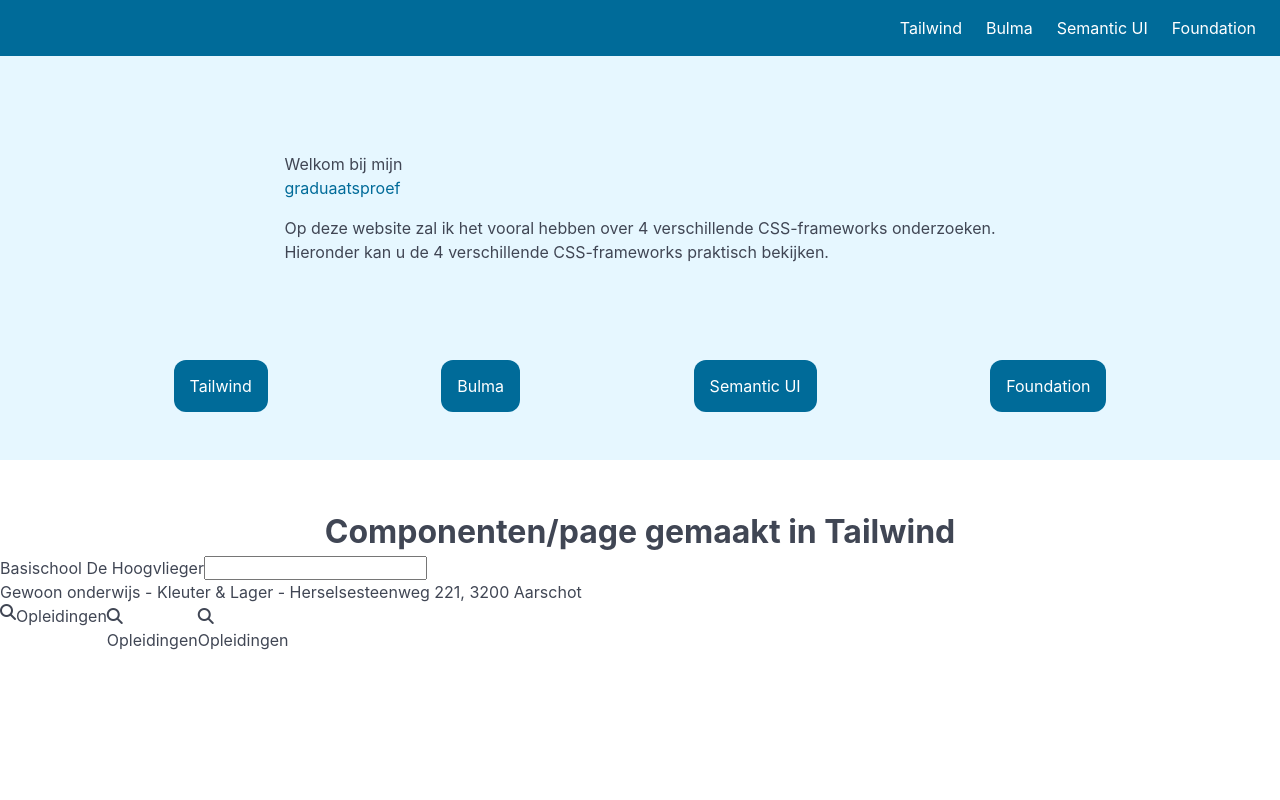
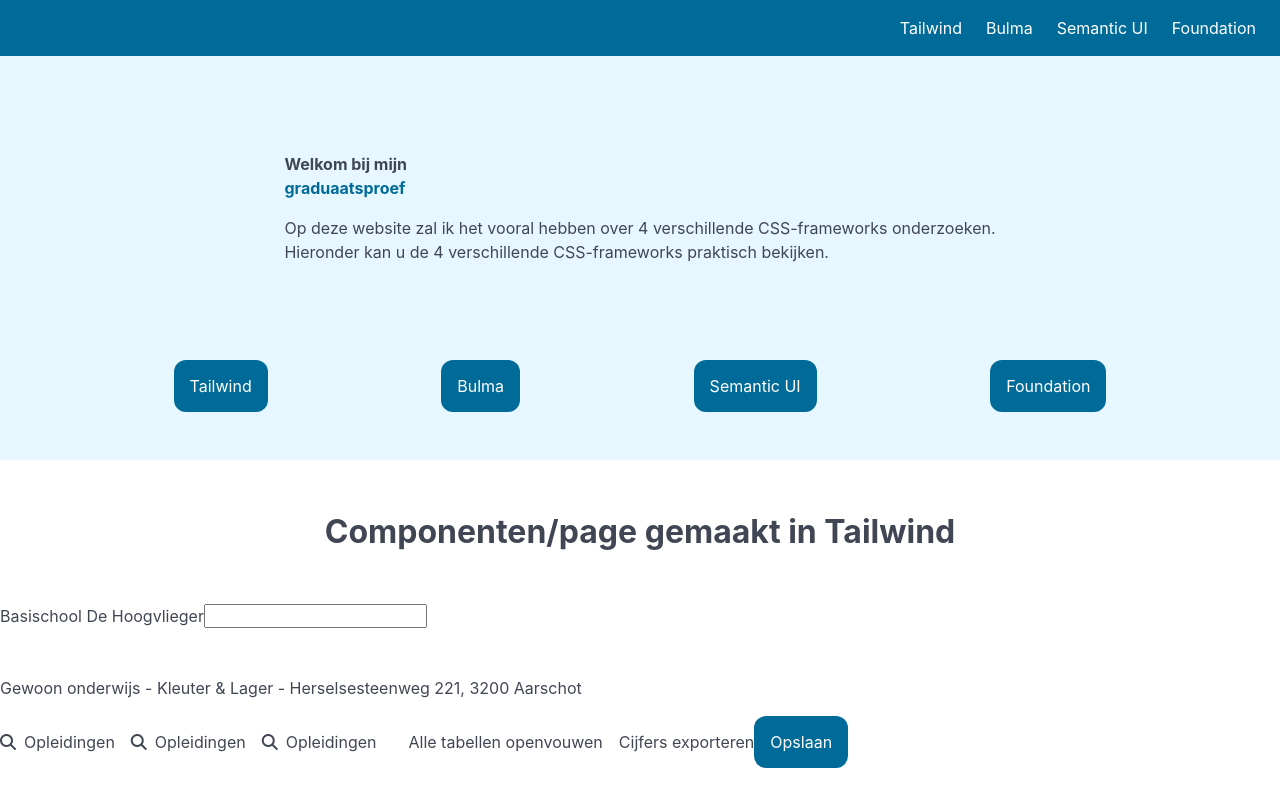
Before and after one commit to GhostAlec/Graduaatsproef_2025_Alec_Andries_2DVOb, a plain HTML site: page Bulma/Bulma.html in a window 1280 px wide. Drawn offline with nearby package versions, Linux system fonts and the light colour scheme.

Commit message:
working in bulma

```diff
--- a/Bulma/Bulma.html
+++ b/Bulma/Bulma.html
@@ -19,8 +19,8 @@
 
 <div class="is-flex is-flex-direction-column  is-align-items-center pb-6 pt-6 has-background-info-95 ">
     <div class="is-flex is-flex-direction-column pb-6 pt-6  ">
-        <h1 class="">Welkom bij mijn</h1>
-        <h1 class="mb-4 has-text-info-30">graduaatsproef</h1>
+        <h1 class="has-text-weight-bold">Welkom bij mijn</h1>
+        <h1 class="mb-4 has-text-info-30 has-text-weight-bold">graduaatsproef</h1>
         <p>
             Op deze website zal ik het vooral hebben over 4 verschillende CSS-frameworks onderzoeken. <br> Hieronder kan u de 4 verschillende CSS-frameworks praktisch bekijken.
         </p>
@@ -44,33 +44,40 @@
     </button>
 </div>
 
-    <div class="has-text-centered mt-6">
+    <div class="has-text-centered mt-6 mb-6">
         <h1 class="is-size-3 has-text-weight-bold">Componenten/page gemaakt in Tailwind</h1>
     </div>
 
 
 <div class="is-flex is-flex-direction-column">
-    <div class="is-flex is-flex-direction-row">
+    <div class="is-flex is-flex-direction-row mb-6">
         <h1>Basischool De Hoogvlieger</h1>
         <input type="text" class="">
     </div>
-    <div>
+    <div class="mb-4">
         <p>Gewoon onderwijs - Kleuter & Lager - Herselsesteenweg 221, 3200 Aarschot</p>
     </div>
     <div class="is-flex is-flex-direction-row ">
         <div class="is-flex is-flex-direction-row">
-            <div class="is-flex is-flex-direction-row">
-                <i class="fa-solid fa-magnifying-glass"></i>
+            <div class="is-flex is-flex-direction-row is-align-items-center mr-4 ">
+                <i class="fa-solid fa-magnifying-glass mr-2"></i>
                 <p>Opleidingen</p>
             </div>
-            <div class="flex items-center gap-[10px]">
-                <i class="fa-solid fa-magnifying-glass"></i>
+            <div class="is-flex is-flex-direction-row is-align-items-center mr-4">
+                <i class="fa-solid fa-magnifying-glass mr-2"></i>
                 <p>Opleidingen</p>
             </div>
-            <div class="flex items-center gap-[10px]">
-                <i class="fa-solid fa-magnifying-glass"></i>
+            <div class="is-flex is-flex-direction-row is-align-items-center mr-4">
+                <i class="fa-solid fa-magnifying-glass mr-2"></i>
                 <p>Opleidingen</p>
             </div>
+
+
+        </div>
+        <div class="is-flex is-flex-direction-row ">
+            <button class="has-radius-large p-4  ">Alle tabellen openvouwen</button>
+            <button class="">Cijfers exporteren</button>
+            <button class=" text-white has-background-info-30 has-text-white has-radius-large p-4">Opslaan</button>
         </div>
     </div>
 </div>
```
